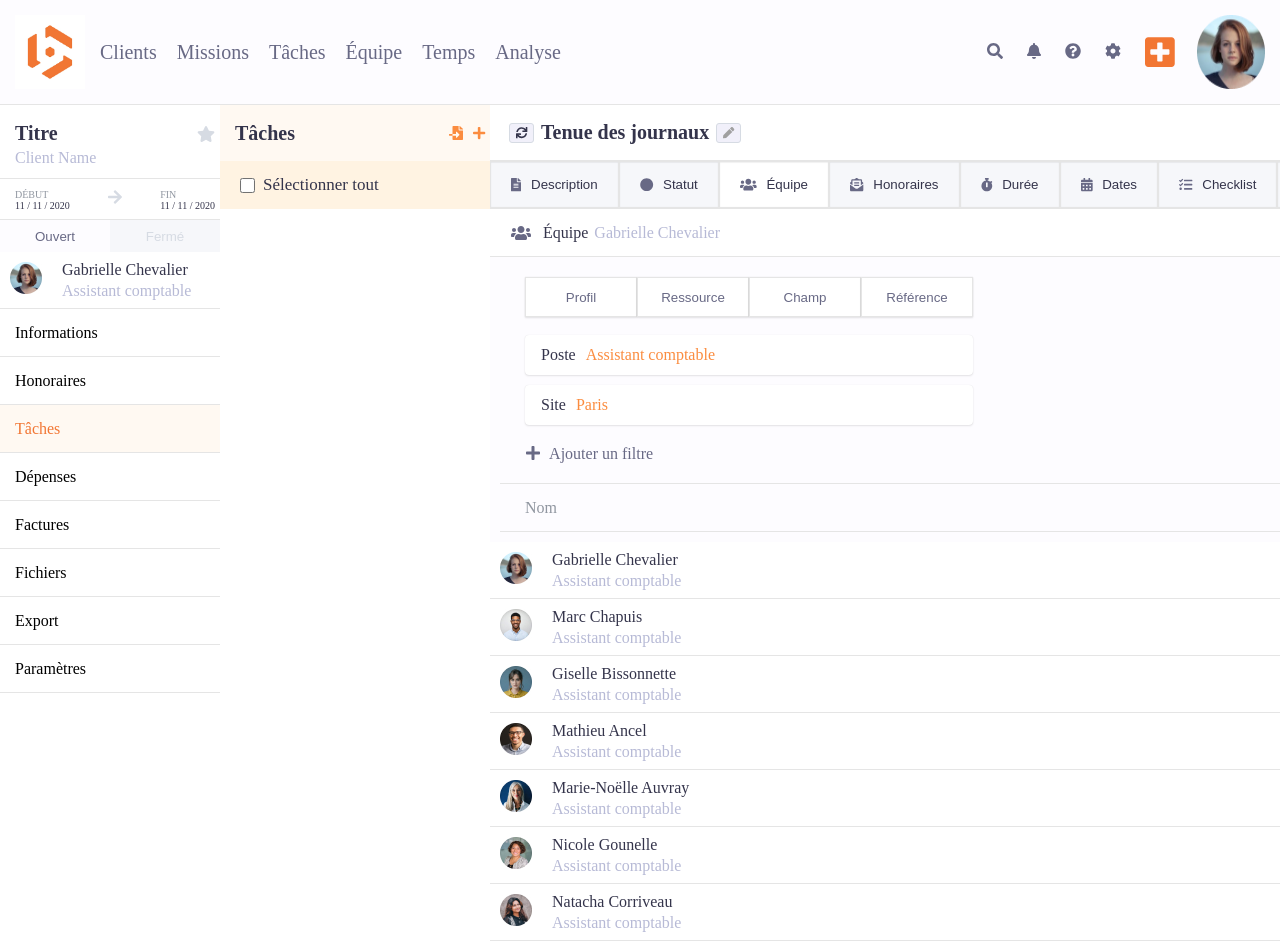
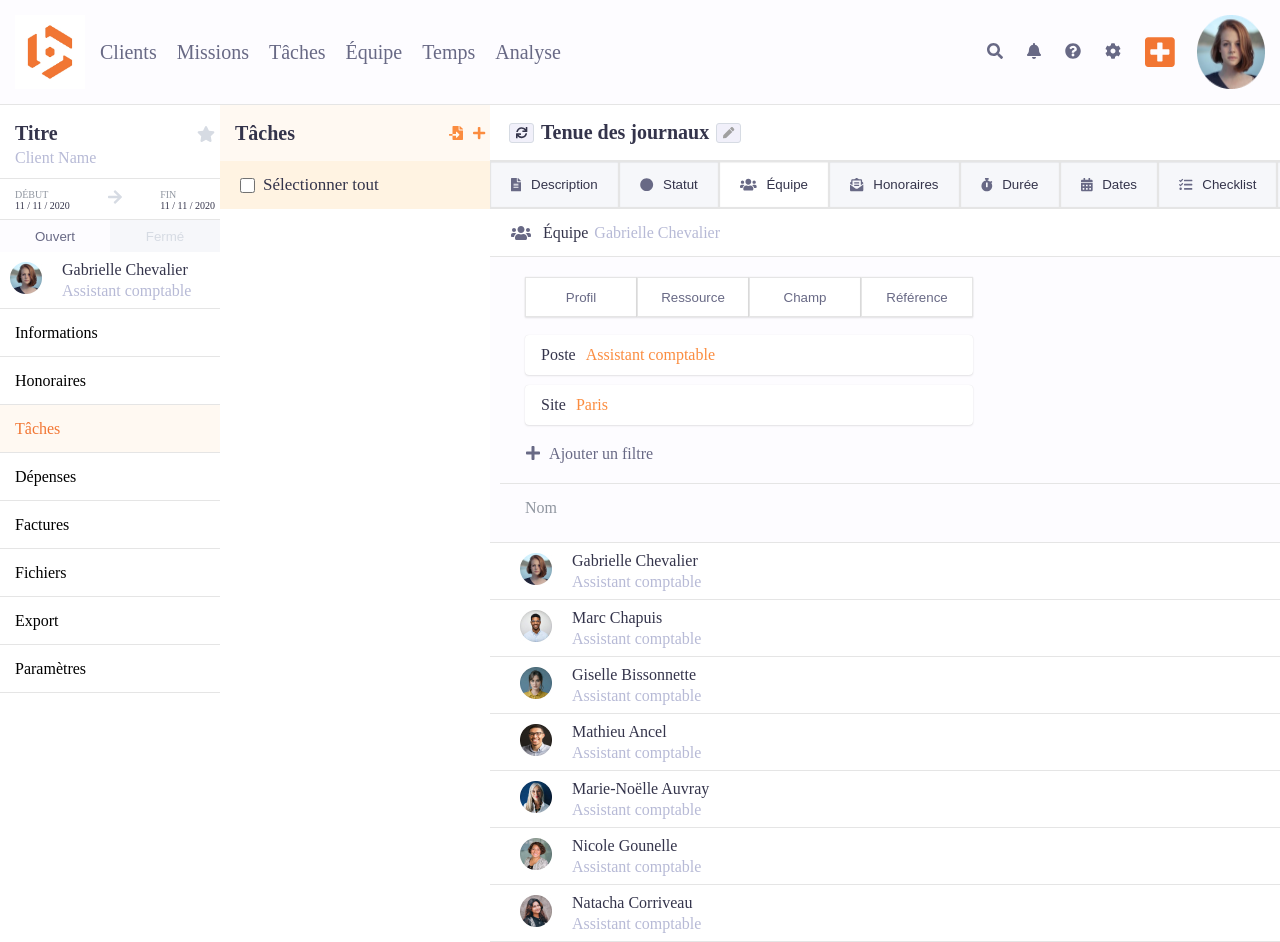
Before and after one commit to deepikabekal/Beeye-1.0, a React (Create React App) app: page / in a window 1280 px wide. Shown: the top 942 px of the page. Built offline with nearby package versions, Linux system fonts and the light colour scheme.

Commit message:
added styles the UI

```diff
--- a/src/components/LeftMenu/index.js
+++ b/src/components/LeftMenu/index.js
@@ -24,7 +24,7 @@ function LeftMenu(props) {
         imageURL={employee.imageURL}
         employeeName={employee.employeeName}
         designation={employee.designation}
-        classname="top-border"
+        className="resource-img-div"
       />
       <LeftMenuList onClick={props.onClick} clickedItem={props.clickedItem} />
     </div>
--- a/src/components/TeamSection/Equipe/index.js
+++ b/src/components/TeamSection/Equipe/index.js
@@ -11,7 +11,7 @@ function Equipe() {
     { id: 4, name: "Référence" }
   ];
   return (
-    <div className="equipe-div">
+    <div className="equipe-div div-border">
       <div className="div-border">
         <div className="toggle-btn-bar">
           {toggleBtn.map((item) => (
@@ -37,7 +37,7 @@ function Equipe() {
           un filtre
         </p>
       </div>
-      <div className="nom-div div-border">
+      <div className="nom-div ">
         <p className="nom-p-tag">Nom</p>
       </div>
     </div>
--- a/src/components/TeamSection/ResourcePlanning/ResourceCard.js
+++ b/src/components/TeamSection/ResourcePlanning/ResourceCard.js
@@ -3,7 +3,7 @@ import React from "react";
 function ResourceCard(props) {
   return (
     <div className="resource-list-div div-border">
-      <div className="resource-img-div">
+      <div className={props.className}>
         <img src={props.imageURL} alt="employee of the company" />
       </div>
       <div className="resource-info-div">
--- a/src/components/TeamSection/ResourcePlanning/ResourceListSection.js
+++ b/src/components/TeamSection/ResourcePlanning/ResourceListSection.js
@@ -11,6 +11,7 @@ function ResourceListSection() {
           imageURL={item.imageURL}
           employeeName={item.employeeName}
           designation={item.designation}
+          className="resource-img-div margin-left-20"
         />
       ))}
     </div>
--- a/src/components/TeamSection/ResourcePlanning/ResourceSection.css
+++ b/src/components/TeamSection/ResourcePlanning/ResourceSection.css
@@ -6,6 +6,10 @@
 
 .resource-img-div {
   padding: 10px;
+}
+
+.margin-left-20 {
+  margin-left: 20px;
 }
 
 .resource-info-div {
```
